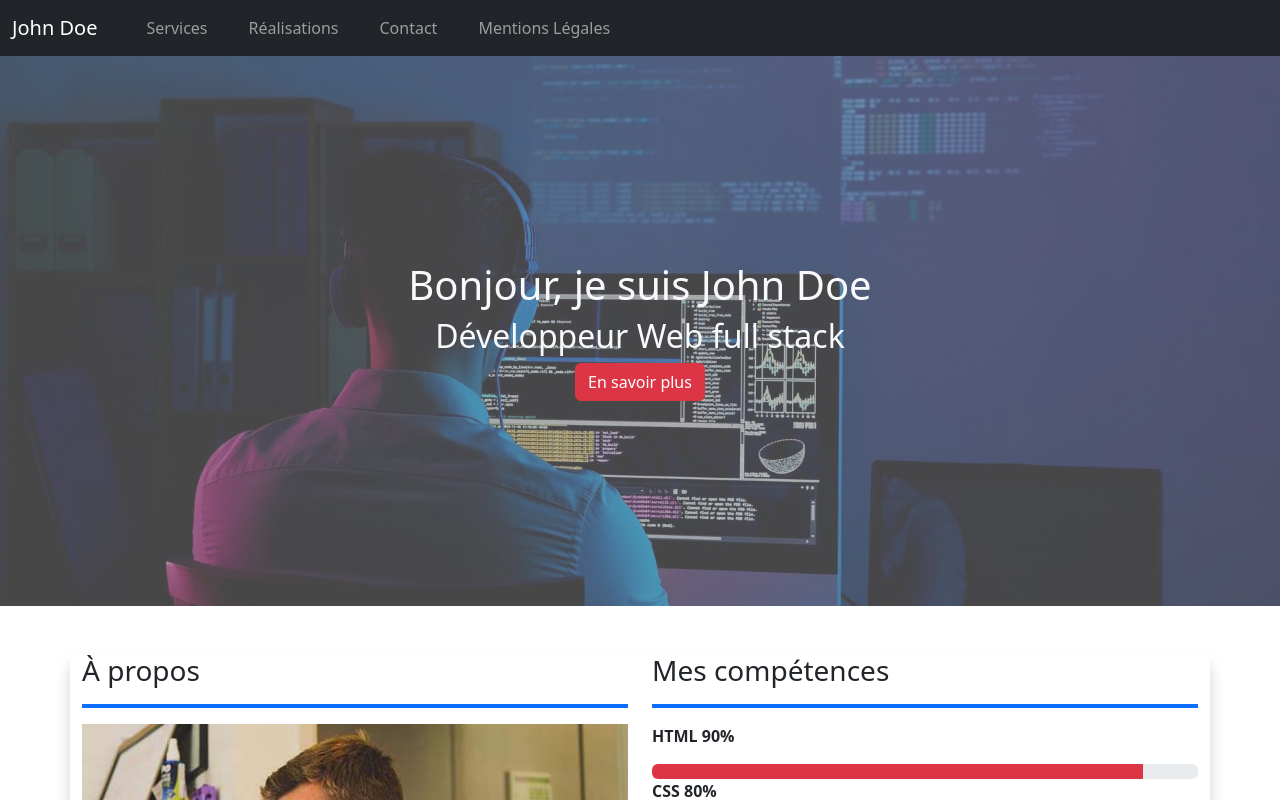
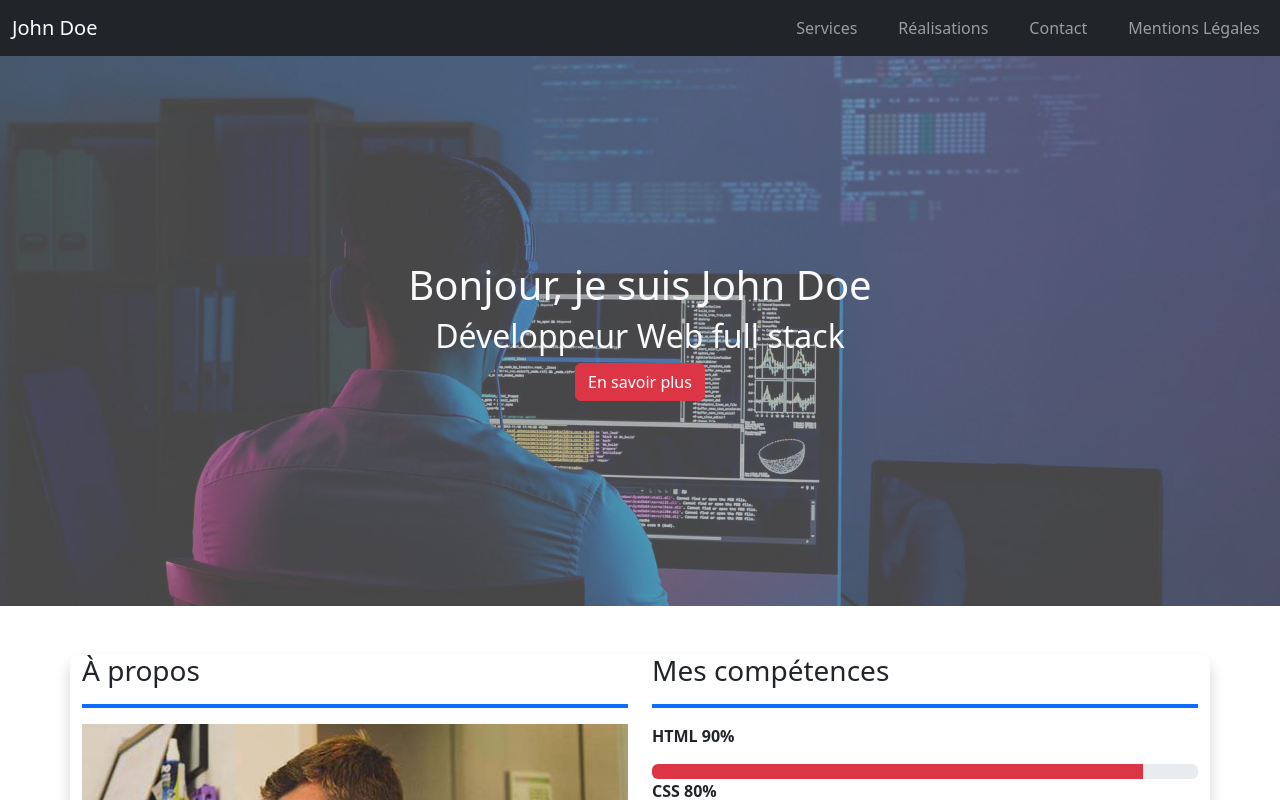
Before and after one commit to Corentin-pqt87/CEF-John-doe-portfolio, a React (Create React App) app: page / in a window 1280 px wide. Shown: the top 800 px of the page. Built offline with nearby package versions, Linux system fonts and the light colour scheme.

Commit message:
App : navbar a droite

```diff
--- a/src/App.js
+++ b/src/App.js
@@ -21,7 +21,7 @@ export default function App() {
               <span className="navbar-toggler-icon"></span>
             </button>
             <div className="collapse navbar-collapse" id="navbarNav">
-              <ul className="navbar-nav">
+              <ul className="navbar-nav ms-auto">
                 <li className="nav-item">
                   <Link className="nav-link" to="/Service">Services</Link>
                 </li>
```
